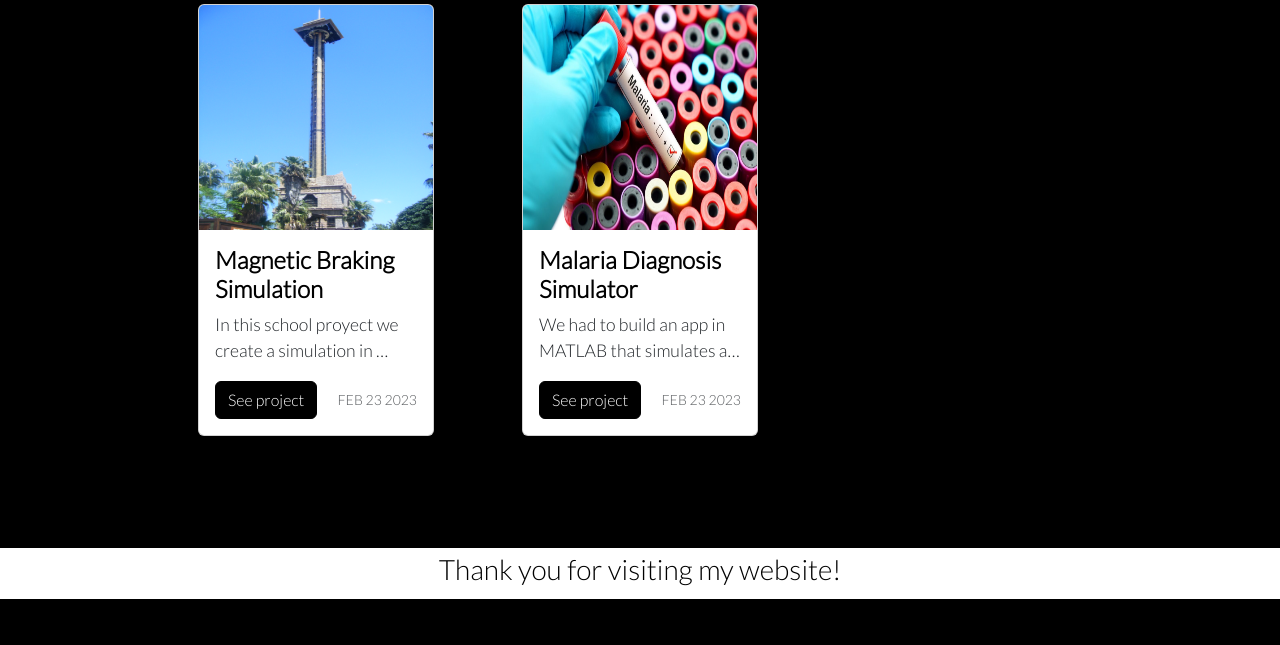
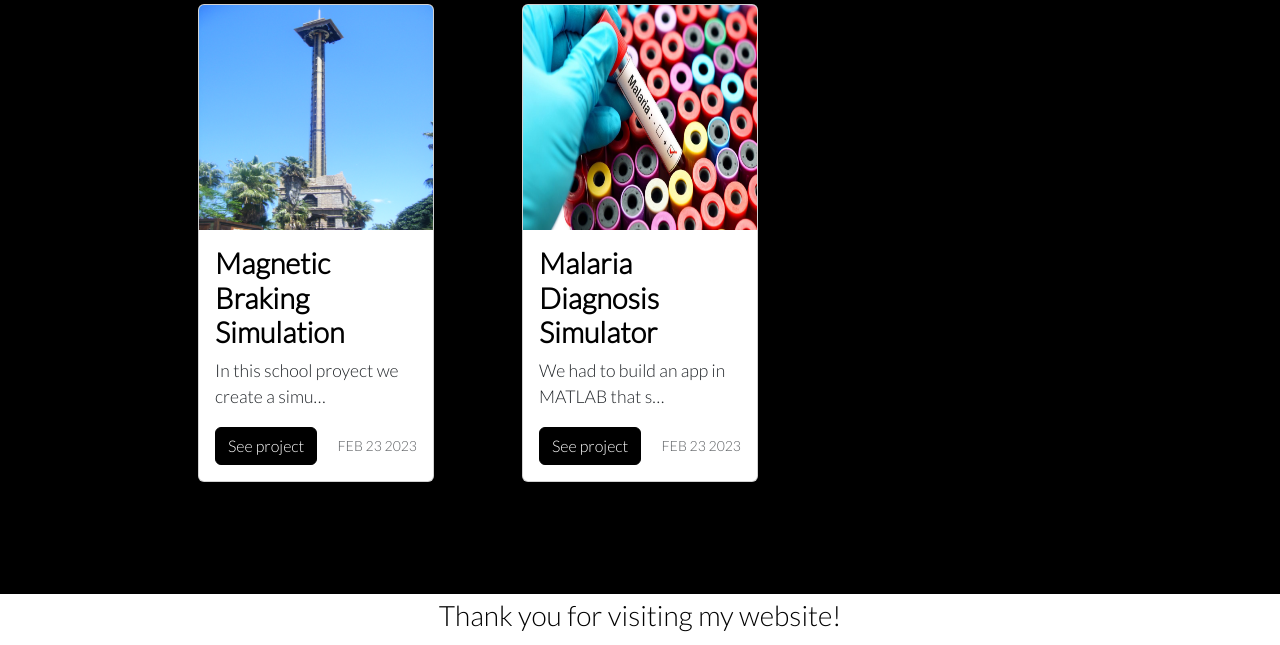
Before and after one commit to EmmanuelSolorzano/personal_portfolio, a Django app: page /?page=2 in a window 1280 px wide. Shown: the part 535-1180 px from the top of the page. Before the commit the page ends 1134 px from the top, so only its background shows below. Run offline with Django 4.2, Linux system fonts and the light colour scheme; data comes from the database, SQL or seed files in the repository; both versions use the stored data as it was after the commit; some libraries are stand-ins or nearby versions.

Commit message:
Changes in size of cards.

```diff
--- a/portfolio/templates/portfolio/home.html
+++ b/portfolio/templates/portfolio/home.html
@@ -52,7 +52,7 @@
                     {% endif %}
                     <div class="card-body">
                         <h4 style="color:black; font-weight:bold;">{{ project.title }}</h4>
-                        <p class="card-text">{{ project.description|striptags|truncatechars:50 }}</p>
+                        <p class="card-text">{{ project.description|striptags|truncatechars:40 }}</p>
                         <div class="d-flex justify-content-between align-items-center">
                             <a href="{% url 'portfolio:detailProject' project.id %}" class="btn btn-primary" style="text-align:center;">See project</a>
                             <small class="text-muted">{{ project.dateProject|date:'M d Y'|upper }}</small>
--- a/static/portfolio/custom.css
+++ b/static/portfolio/custom.css
@@ -50,6 +50,10 @@ p {
 
 .card-text{
     font-size: 1.1rem;
+}
+
+h4{
+    font-size: 1.8rem;
 }
 
 .card {
```
Also changed, not shown: db.sqlite3, media/portfolio/images/906D6FA9-A63C-4C3E-A58B-FA89B0FC213B.jpeg (added), static/portfolio/cerebro.gif (deleted), static/portfolio/ejemplo.jpg (deleted), static/portfolio/programacion.gif (deleted), static/portfolio/robot.gif (deleted).
